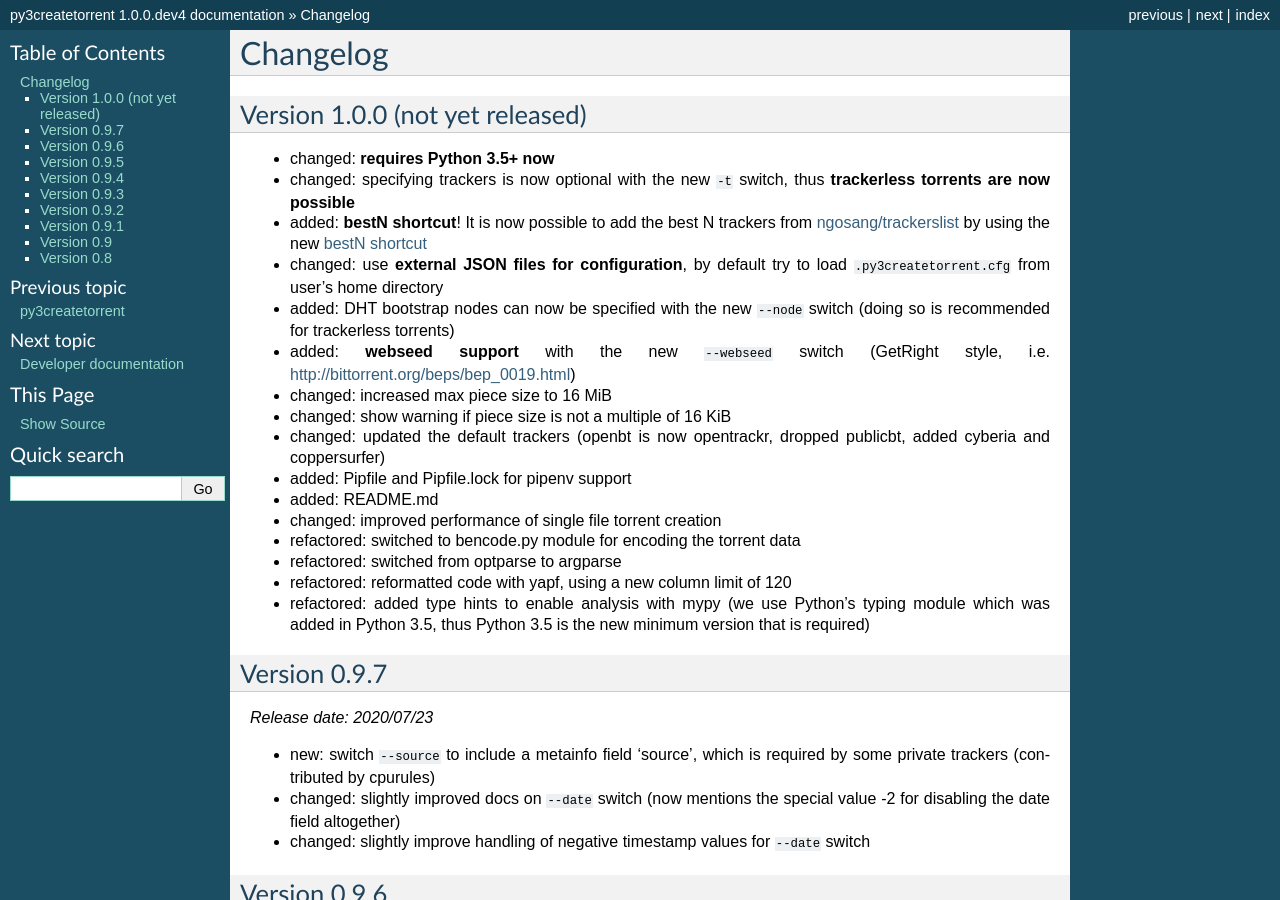
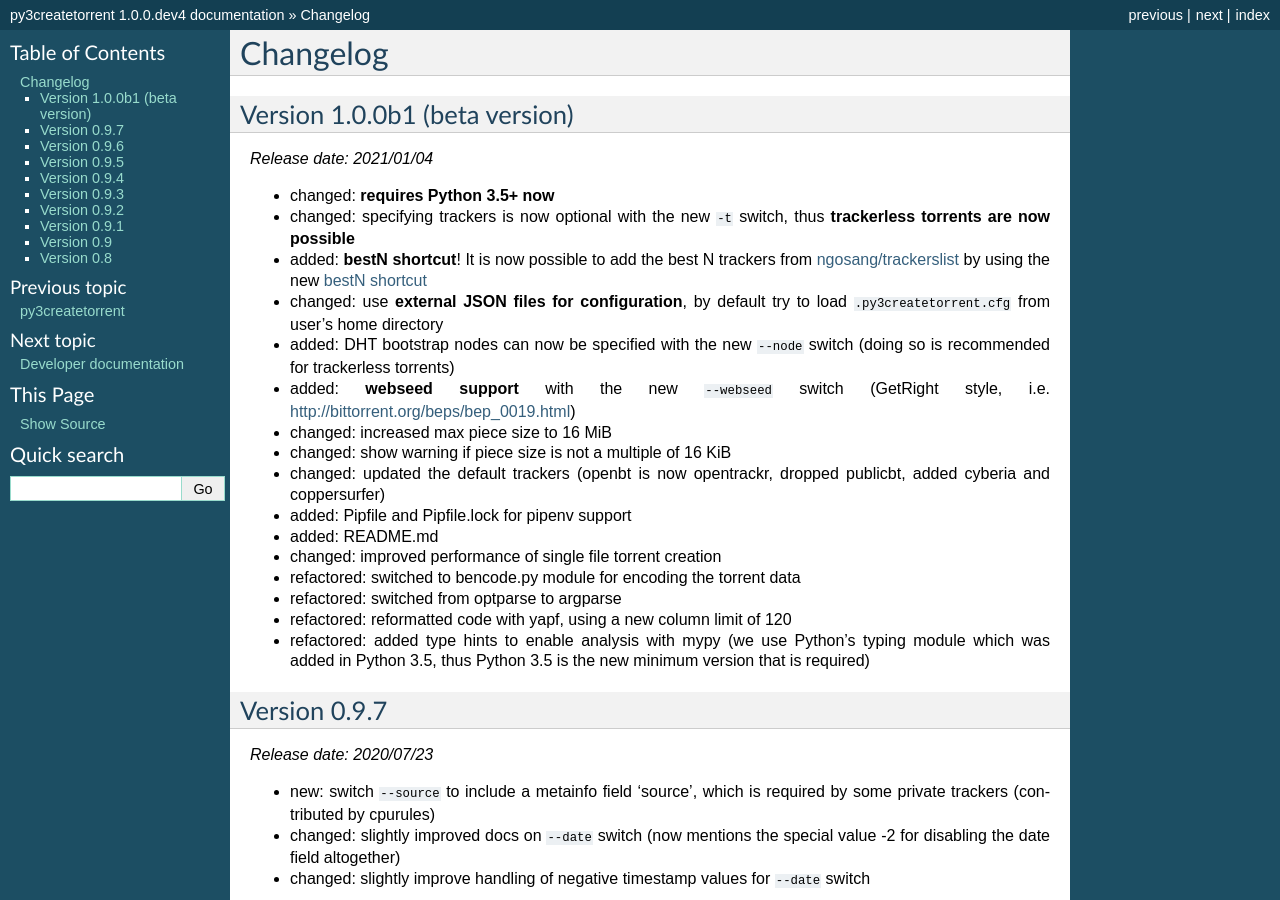
Before and after one commit to rsnitsch/py3createtorrent, a Sphinx documentation site: the page built from docs/source/changelog.rst, in a window 1280 px wide and 900 px high. Built offline with Sphinx 7.4.7, drawn with Linux system fonts in a browser that asks for light colours.

Commit message:
Update changelog

```diff
--- a/docs/source/changelog.rst
+++ b/docs/source/changelog.rst
@@ -1,8 +1,10 @@
 Changelog
 =========
 
-Version 1.0.0 (not yet released)
---------------------------------
+Version 1.0.0b1 (beta version)
+------------------------------
+
+*Release date: 2021/01/04*
 
 * changed: **requires Python 3.5+ now**
 * changed: specifying trackers is now optional with the new ``-t`` switch, thus **trackerless torrents are now
```
